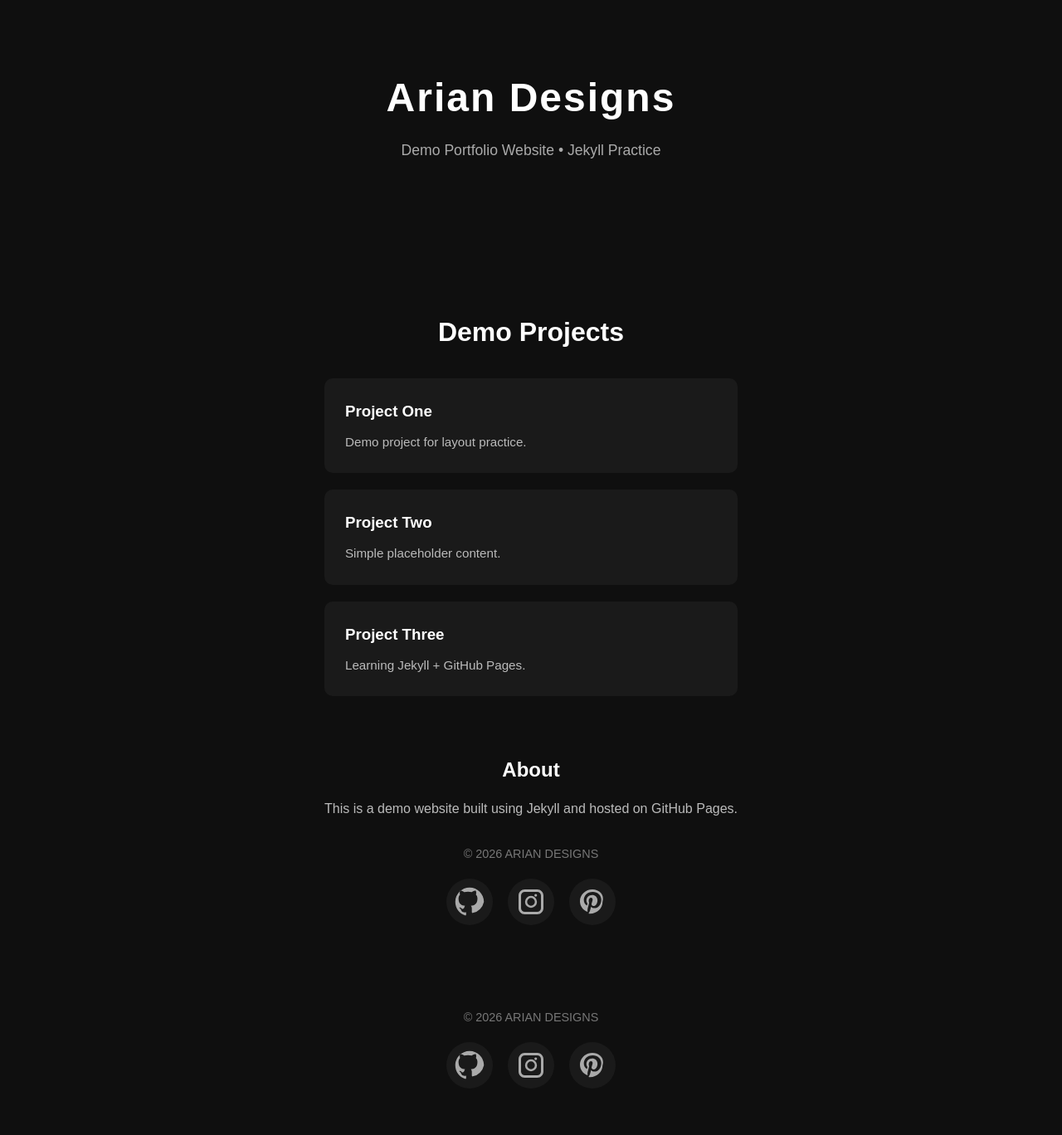
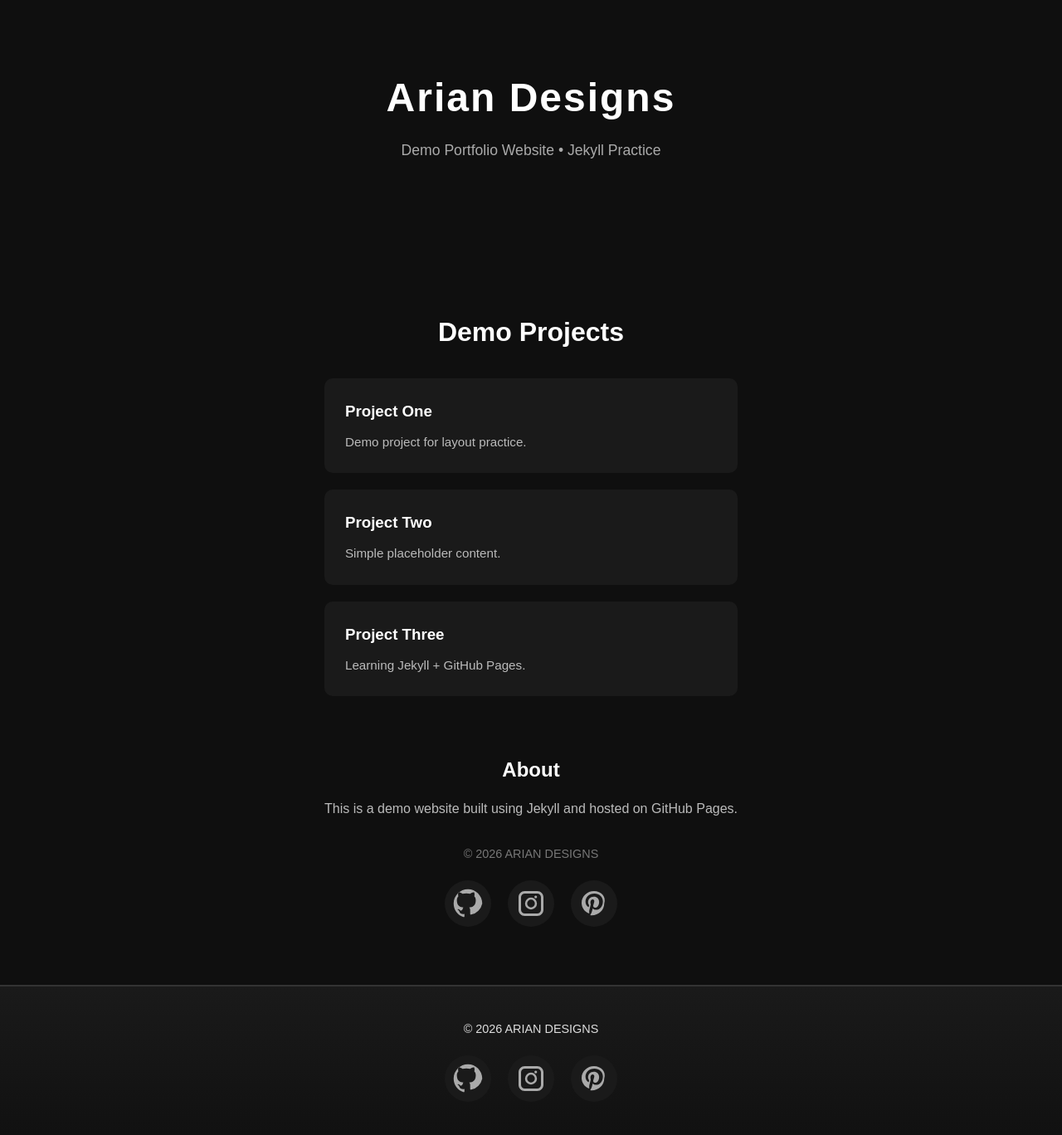
Before and after one commit to ariantechzone-stack/ariantechzone-stack.github.io, a Jekyll site: the page built from index.md, in a window 1280 px wide. Shown: the whole page at 83% size. Built offline with Jekyll 4.4.1, drawn with Linux system fonts in a browser that asks for light colours; before the commit the page ends 1342 px from its top, so only the background shows below that.

Commit message:
Update default.html

```diff
--- a/_layouts/default.html
+++ b/_layouts/default.html
@@ -236,7 +236,7 @@
   {{ content }}
 
 <!-- ===== FOOTER ===== -->
-  <footer>
+<footer id="site-footer">
   <p>© 2026 ARIAN DESIGNS</p>
   <div class="social-links">
     <!-- GitHub -->
@@ -261,5 +261,164 @@
     </a>
   </div>
 </footer>
+
+<style>
+/* ===== FOOTER STYLING ===== */
+#site-footer {
+  opacity: 0;
+  transform: translateY(40px);
+  transition: opacity 1s ease, transform 1s ease;
+  position: relative;
+  text-align: center;
+  padding: 40px 20px;
+  color: #ddd;
+  font-size: 0.9rem;
+
+  /* Gradient background */
+  background: linear-gradient(to top, #111 0%, #1a1a1a 100%);
+  border-top: 2px solid #333; /* subtle separator line */
+}
+
+/* Fade-in */
+#site-footer.visible {
+  opacity: 1;
+  transform: translateY(0);
+}
+
+/* Social Links */
+.social-links {
+  margin-top: 20px;
+  display: flex;
+  justify-content: center;
+  align-items: center;
+  gap: 20px;
+}
+
+/* Circular Icons */
+.social-links a {
+  width: 56px;
+  height: 56px;
+  border-radius: 50%;
+  background: #1a1a1a;
+  color: #aaa;
+  display: flex;
+  justify-content: center;
+  align-items: center;
+  position: relative;
+  overflow: hidden;
+  transition: all 0.3s ease;
+}
+
+/* Pulse + Glow */
+.social-links a:hover {
+  transform: scale(1.2);
+  box-shadow: 0 0 18px rgba(255,255,255,0.25);
+  animation: pulse 0.8s ease-out forwards;
+}
+
+/* Pulse Keyframe */
+@keyframes pulse {
+  0% { transform: scale(1); }
+  50% { transform: scale(1.25); }
+  100% { transform: scale(1.2); }
+}
+
+/* SVG Icon */
+.social-links svg {
+  width: 36px;
+  height: 36px;
+  fill: currentColor;
+  position: relative;
+  z-index: 1;
+}
+
+/* GitHub Hover */
+.social-links a[aria-label="GitHub"]:hover {
+  background: #fff;
+  color: #000;
+  box-shadow: 0 0 18px rgba(255,255,255,0.6);
+}
+
+/* Pinterest Hover */
+.social-links a[aria-label="Pinterest"]:hover {
+  background: #e60023;
+  color: #fff;
+  box-shadow: 0 0 18px rgba(230,0,35,0.6);
+}
+
+/* Instagram Gradient Hover */
+.social-links a[aria-label="Instagram"]::before {
+  content:'';
+  position:absolute;
+  top:-50%; left:-50%;
+  width:200%; height:200%;
+  background: linear-gradient(45deg, #feda75,#fa7e1e,#d62976,#962fbf,#4f5bd5);
+  background-size:400% 400%;
+  border-radius:50%;
+  opacity:0;
+  transition: opacity 0.3s ease;
+  z-index:0;
+}
+
+.social-links a[aria-label="Instagram"]:hover::before {
+  animation: gradientRotate 3s linear infinite;
+  opacity:1;
+}
+
+@keyframes gradientRotate {
+  0% { background-position:0% 50%; }
+  50% { background-position:100% 50%; }
+  100% { background-position:0% 50%; }
+}
+
+.social-links a[aria-label="Instagram"]:hover svg { color:#fff; }
+
+/* Tooltip */
+.social-links a::after {
+  content: attr(aria-label);
+  position: absolute;
+  bottom: 120%;
+  left: 50%;
+  transform: translateX(-50%);
+  background: #222;
+  color: #fff;
+  padding: 4px 8px;
+  border-radius: 4px;
+  font-size: 0.75rem;
+  white-space: nowrap;
+  opacity: 0;
+  pointer-events: none;
+  transition: opacity 0.2s ease, bottom 0.2s ease;
+  z-index:2;
+}
+
+.social-links a:hover::after {
+  opacity:1;
+  bottom:140%;
+}
+
+/* Responsive */
+@media (max-width:600px){
+  .social-links a{width:48px;height:48px;}
+  .social-links a svg{width:28px;height:28px;}
+}
+</style>
+
+<script>
+  // Fade-in footer when scrolling
+  document.addEventListener('DOMContentLoaded', function() {
+    const footer = document.getElementById('site-footer');
+    const observer = new IntersectionObserver(entries => {
+      entries.forEach(entry => {
+        if(entry.isIntersecting){
+          footer.classList.add('visible');
+        }
+      });
+    }, { threshold: 0.3 });
+    observer.observe(footer);
+  });
+</script>
+
+
 </body>
 </html>
```
Lines whose indentation alone changed are shown as unchanged.
